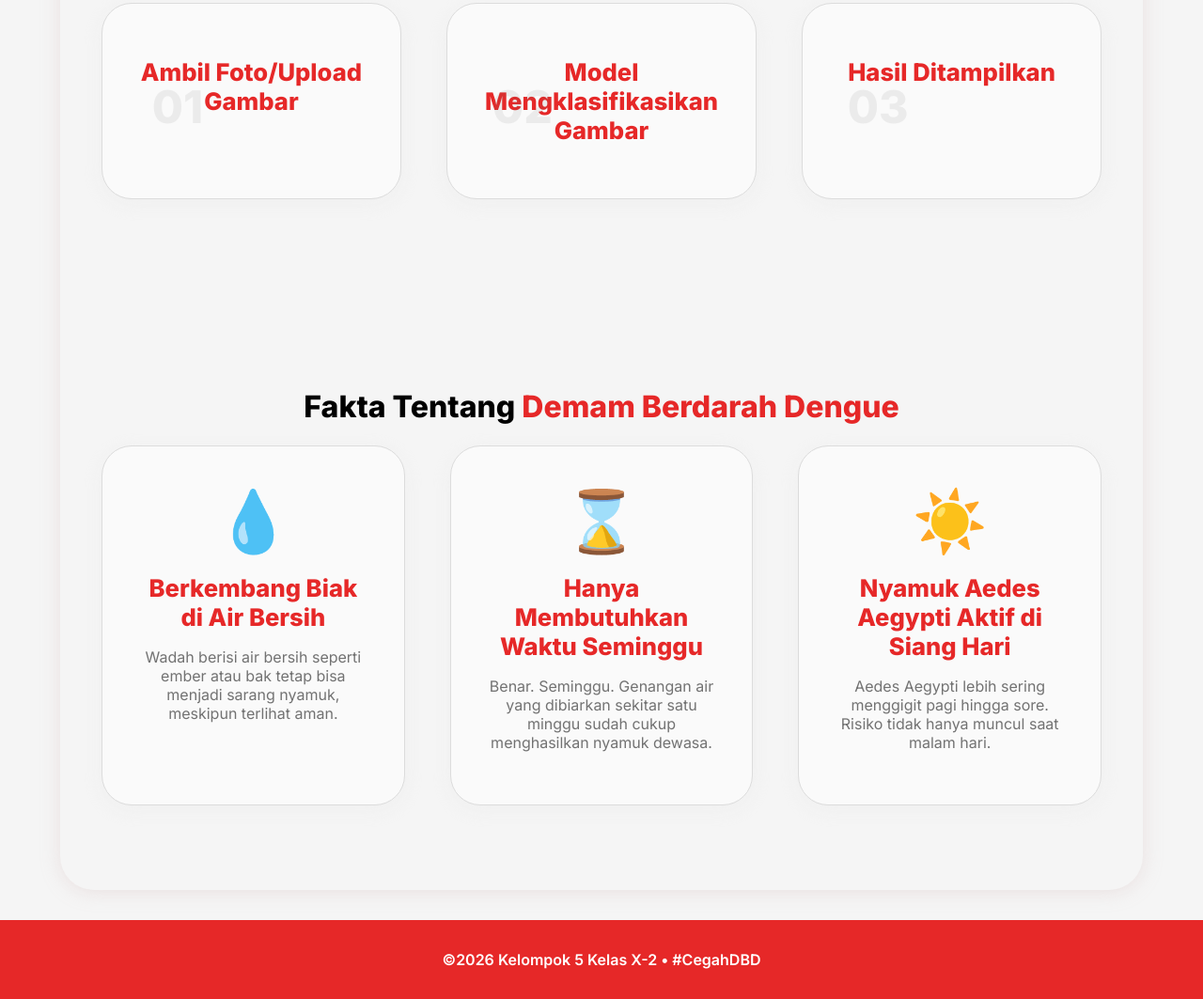
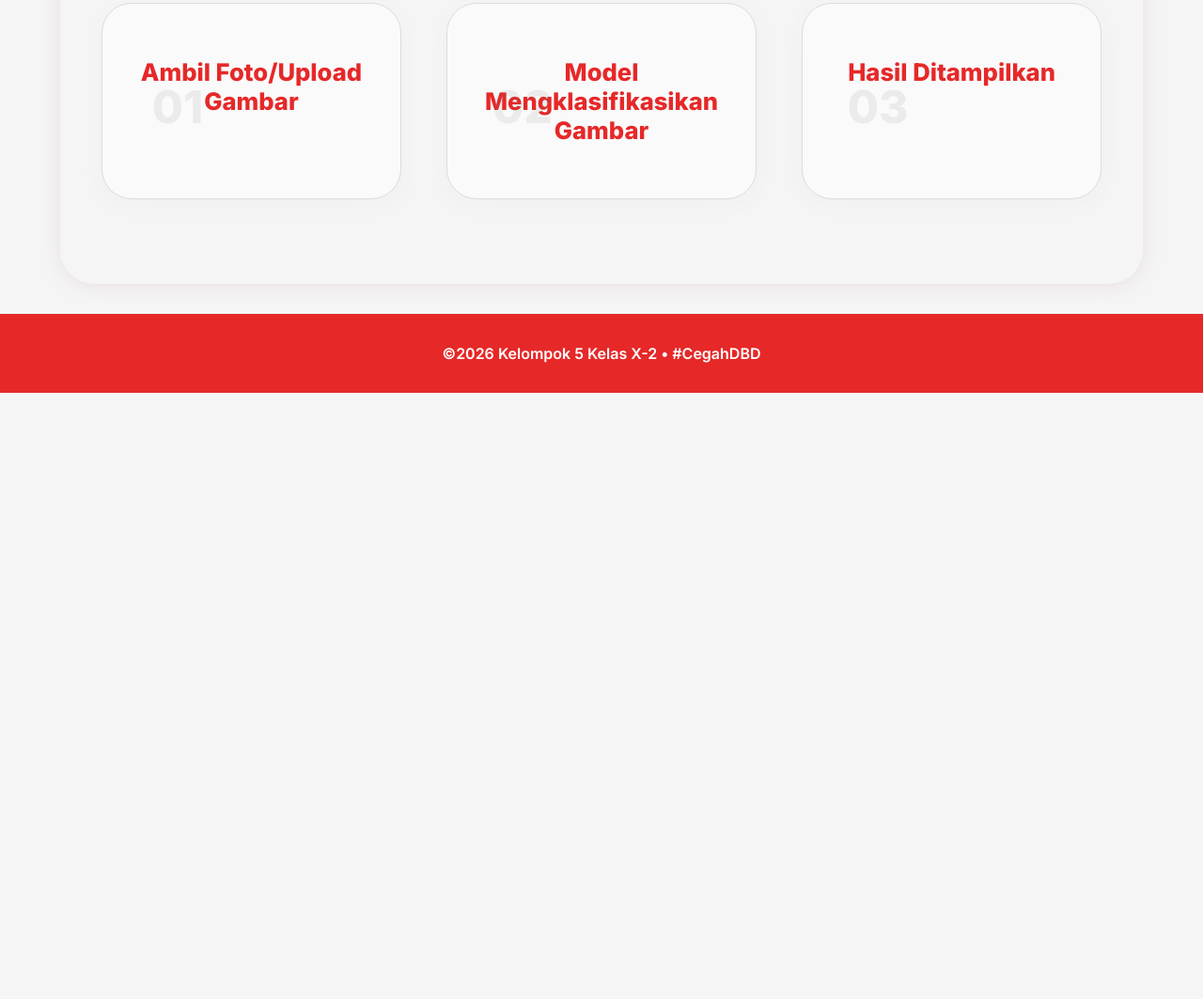
Before and after one commit to informatikakelompok5x2/Dengue-YardSafe-AI, a plain HTML site: page index.html in a window 1280 px wide. Shown: the part 2210-3273 px from the top of the page at 94% size. After the commit the page ends 2628 px from the top, so only its background shows below. Drawn offline with Linux system fonts and the light colour scheme; a web font is replaced by a local one.

Commit message:
Update index.html

```diff
--- a/index.html
+++ b/index.html
@@ -126,28 +126,6 @@
                     </div>
                 </div>
             </div>
-            <!-- fakta -->
-            <div id="fun-fact" class="section-page">
-                <h1>Fakta Tentang <span style="color: var(--secondary-color1);">Demam Berdarah Dengue</span></h1>
-                <div class="flex-container">
-                    <div class="fun-fact-card card">
-                        <p style="font-size: 4rem; margin: 0;">💧</p>
-                        <h1>Berkembang Biak di Air Bersih</h1>
-                        <p>Wadah berisi air bersih seperti ember atau bak tetap bisa menjadi sarang nyamuk, meskipun terlihat aman.</p>
-                    </div>
-                    <div class="fun-fact-card card">
-                        <p style="font-size: 4rem; margin: 0;">⌛</p>
-                        <h1>Hanya Membutuhkan Waktu Seminggu</h1>
-                        <p>Benar. Seminggu. Genangan air yang dibiarkan sekitar satu minggu sudah cukup menghasilkan nyamuk dewasa.</p>
-                    </div>
-                    <div class="fun-fact-card card">
-                        <p style="font-size: 4rem; margin: 0;">☀️</p>
-                        <h1>Nyamuk Aedes Aegypti Aktif di Siang Hari</h1>
-                        <p>Aedes Aegypti lebih sering menggigit pagi hingga sore. Risiko tidak hanya muncul saat malam hari.</p>
-                    </div>
-                </div>
-            </div>
-            <!-- eo fakta -->
         </div>
     </main>
     <footer>
@@ -156,4 +134,5 @@
         </p>
     </footer>
 </body>
+
 </html>
```
